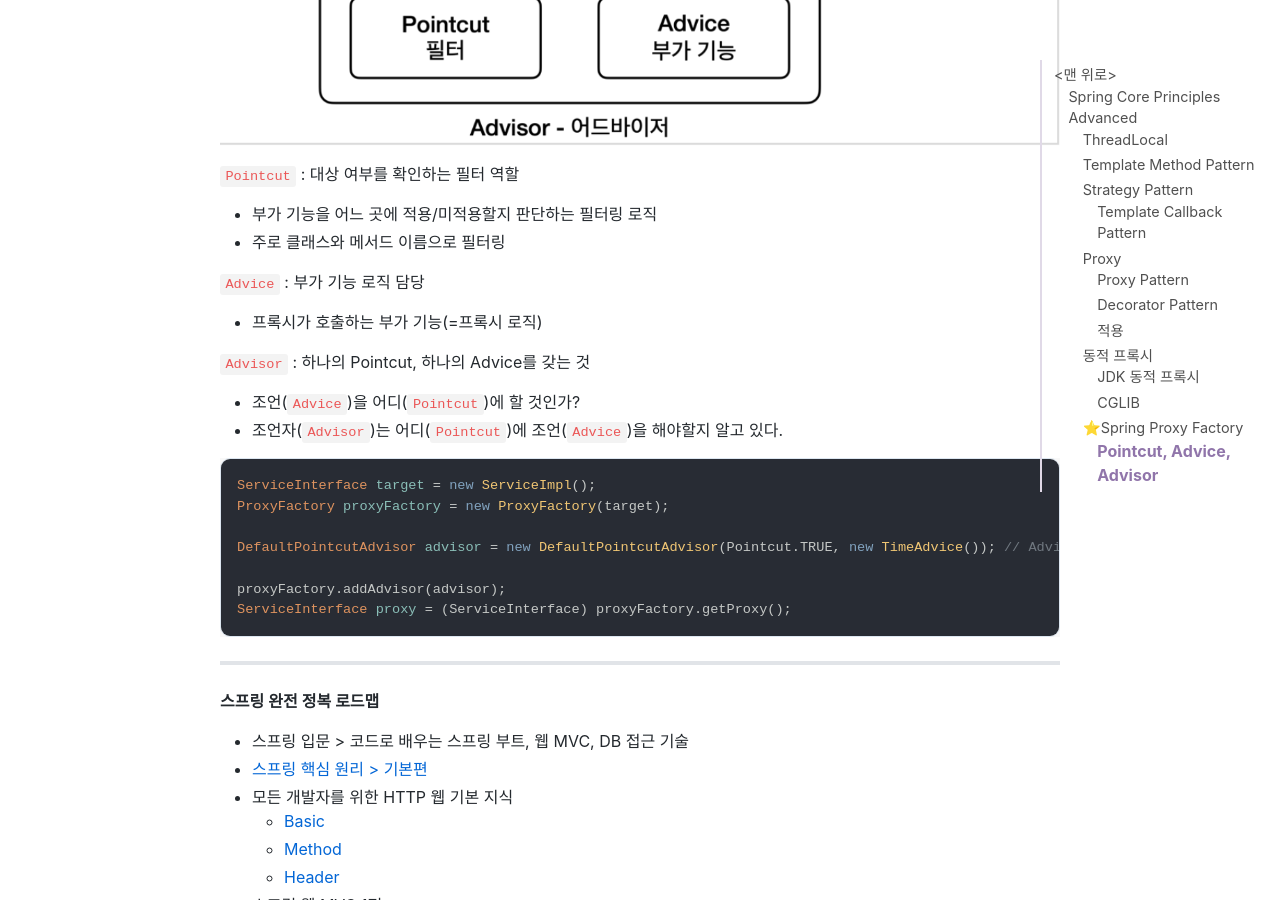
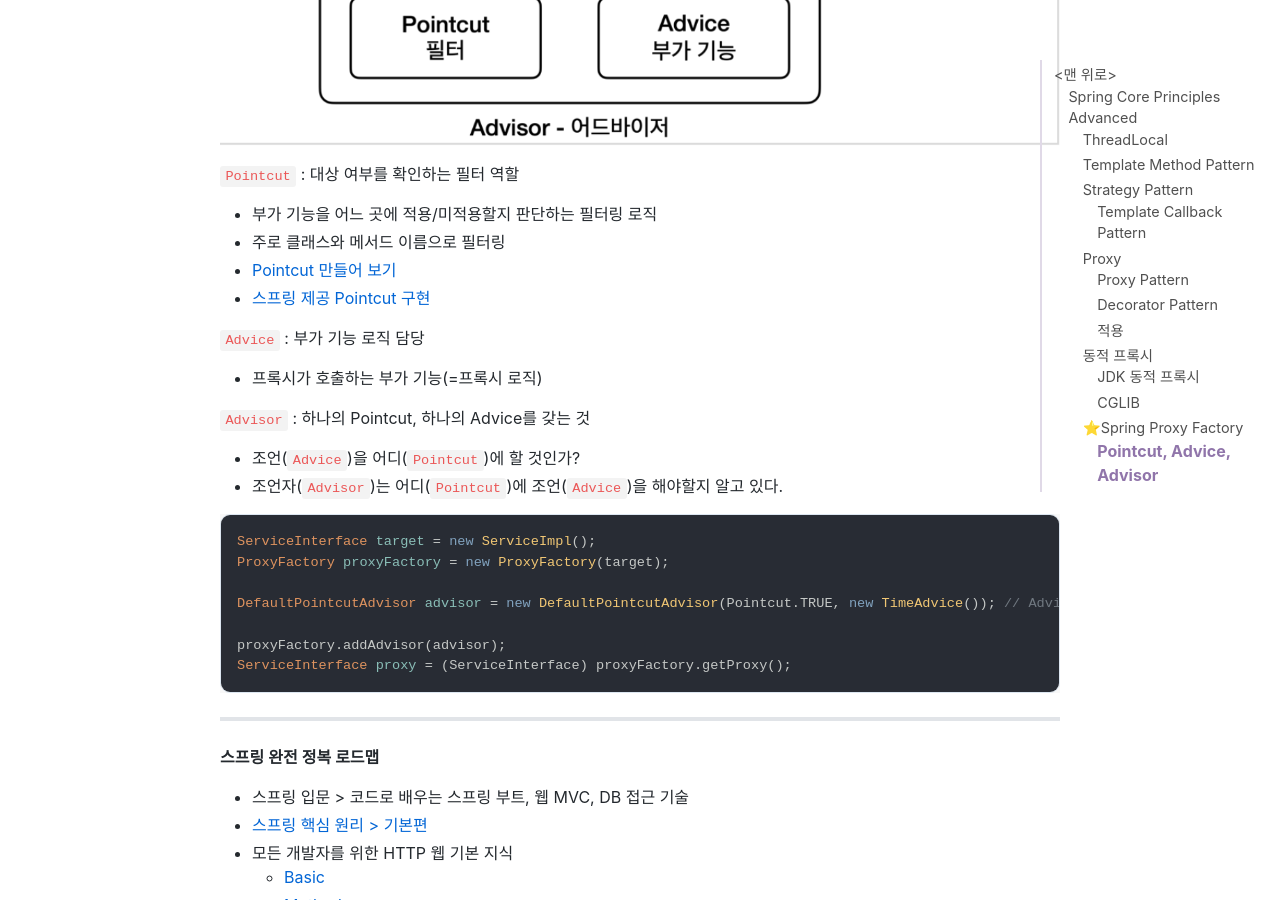
Before and after one commit to jihunparkme/jihunparkme.github.io, a Jekyll site: the page built from _posts/2022-11-20-Spring-Core-Principles-Advanced.md, in a window 1280 px wide and 900 px high, scrolled down 15537 px. Built offline with Jekyll 4.4.1, drawn with Linux system fonts in a browser that asks for light colours; nearby versions of some CDN libraries; comment, search, counter and statistics services are not loaded.

Commit message:
[스프링이 지원하는 프록시] 예제 코드2 - 직접 만든 포인트컷

```diff
--- a/_posts/2022-11-20-Spring-Core-Principles-Advanced.md
+++ b/_posts/2022-11-20-Spring-Core-Principles-Advanced.md
@@ -481,6 +481,8 @@ ServiceInterface proxy = (ServiceInterface) proxyFactory.getProxy();
 `Pointcut` : 대상 여부를 확인하는 필터 역할
 - 부가 기능을 어느 곳에 적용/미적용할지 판단하는 필터링 로직
 - 주로 클래스와 메서드 이름으로 필터링
+- [Pointcut 만들어 보기]()
+- [스프링 제공 Pointcut 구현]()
 
 `Advice` : 부가 기능 로직 담당
 - 프록시가 호출하는 부가 기능(=프록시 로직)
```
